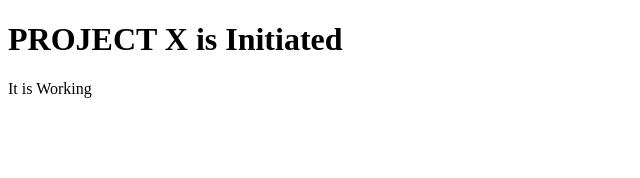
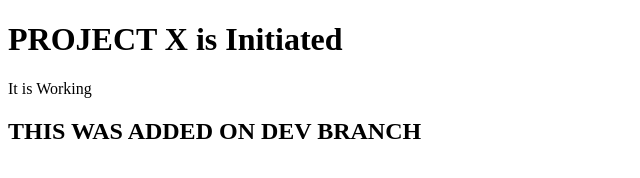
Before and after one commit to fallen-ecstasy/Project-X, a plain HTML site: page index.html in a window 1280 px wide. Shown: the whole page, without its empty margins (0-640 px from the left). Drawn offline with Linux system fonts and the light colour scheme.

Commit message:
changed index.html

```diff
--- a/index.html
+++ b/index.html
@@ -8,5 +8,6 @@
 <body>
     <h1>PROJECT X is Initiated</h1>
     <p>It is Working</p>
+    <h2>THIS WAS ADDED ON DEV BRANCH</h2>
 </body>
 </html>
```
